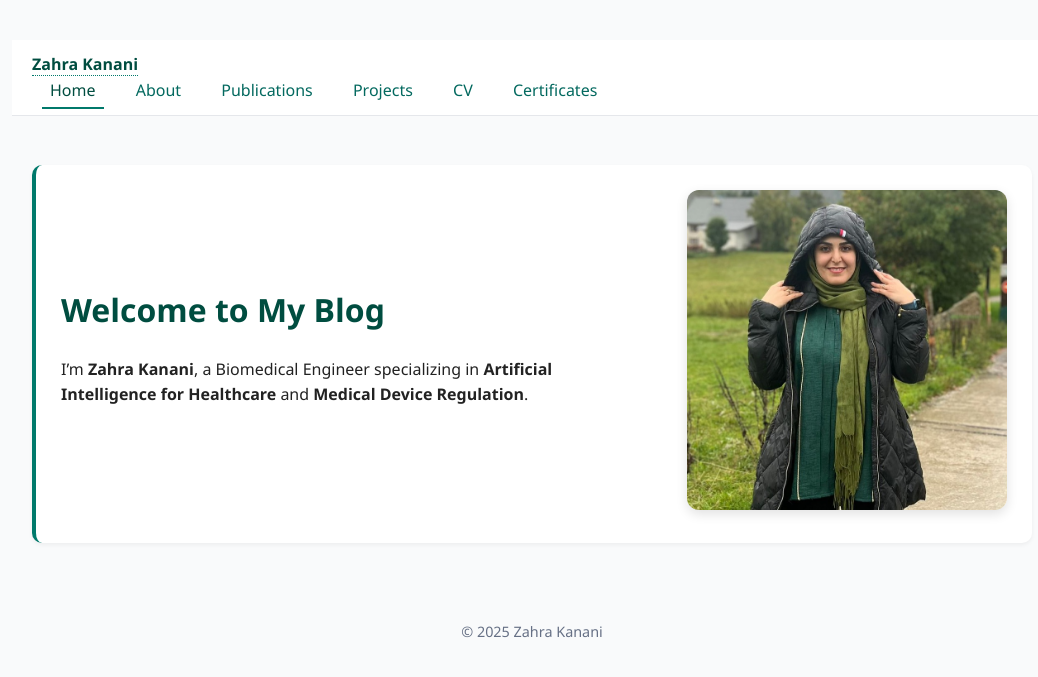
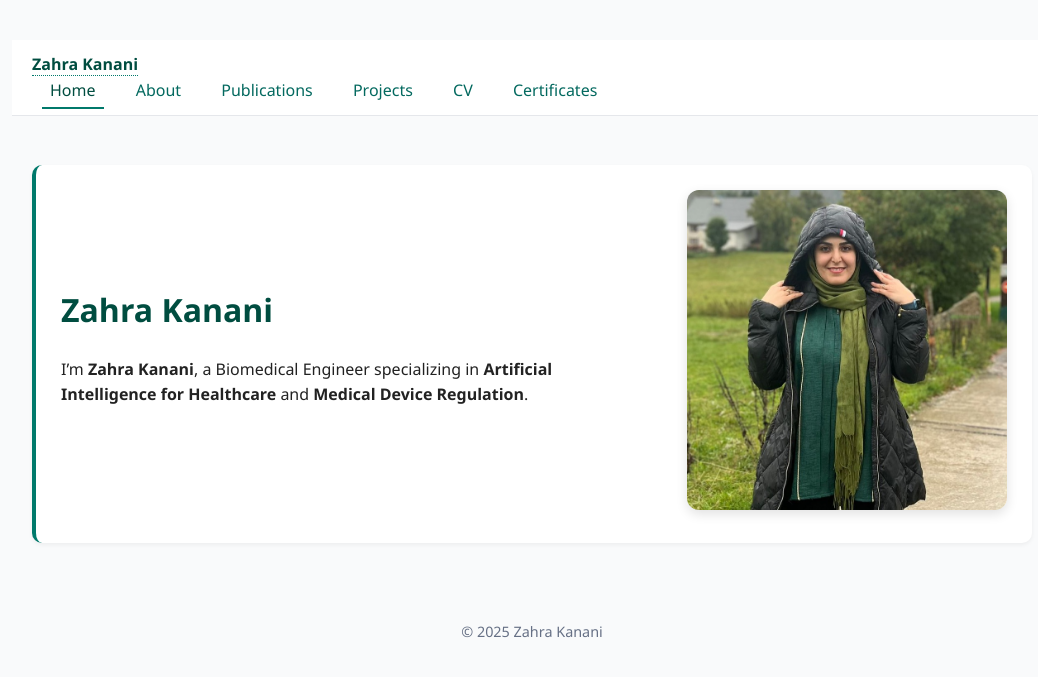
Before and after one commit to zahra-kanani/zahra-kanani.github.io, a Jekyll site: the page built from index.md, in a window 1280 px wide. Shown: the top 677 px of the page, without its empty margins (108-1146 px from the left). Built offline with Jekyll 4.4.1, drawn with Linux system fonts in a browser that asks for light colours.

Commit message:
Update index.md

```diff
--- a/index.md
+++ b/index.md
@@ -5,7 +5,7 @@ title: Home
 
 <div class="section-box hero">
   <div class="hero-text">
-    <h1>Welcome to My Blog</h1>
+    <h1>Zahra Kanani</h1>
     <p>
       I’m <strong>Zahra Kanani</strong>, a Biomedical Engineer specializing in
       <strong>Artificial Intelligence for Healthcare</strong> and
```
